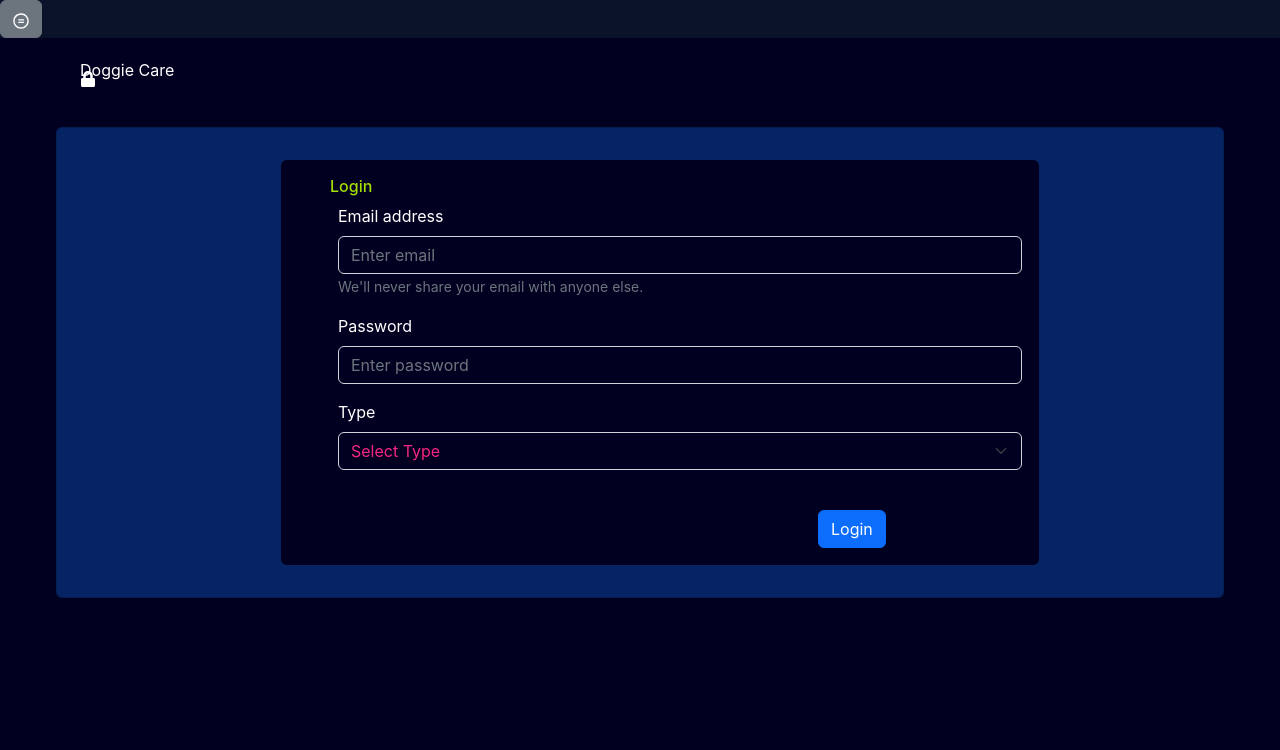
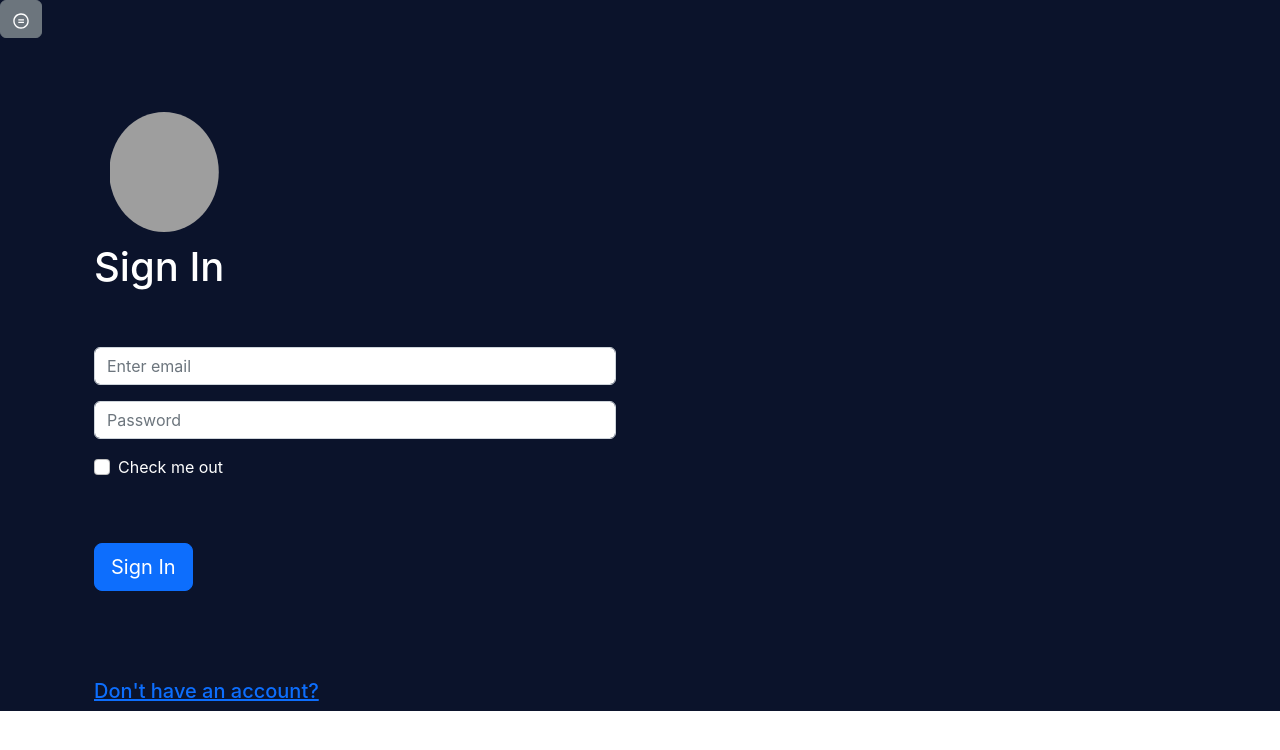
Before and after one commit to DhanukaDB/DoggieCareSSD, a React (Create React App) app in the folder frontend/: page /usersignin in a window 1280 px wide. Before the commit this address led to /login. Shown: the top 750 px of the page. Built offline with nearby package versions, Linux system fonts and the light colour scheme; grey boxes are pictures that could not be loaded.

Commit message:
Fix conflicts

```diff
--- a/frontend/src/App.js
+++ b/frontend/src/App.js
@@ -6,8 +6,8 @@ import SideBar from "./screen/SideBar"
 import { UpdateMedicinePage } from "./pages/medicinePages/updateMedicinePage"
 import Login from "./screen/Login"
 import AdminSignin from "./Sign/AdminSignin"
-import StudentSignup from "./Sign/StudentSignup"
-import StudentSignin from "./Sign/StudentSignin"
+import UserSignup from "./Sign/UserSignup"
+import UserSignin from "./Sign/UserSignin"
 import AddDog from "./pages/dogsPages/addDog"
 import AddHealthDetails from "./pages/dogsPages/addHealth"
 import ViewAll from "./pages/dogsPages/viewDogs"
@@ -38,8 +38,8 @@ function App() {
           {/* Publicly visible routes */}
           <Route exact path="/login" element={<Login />} />
           <Route exact path="/adminsignin" element={<AdminSignin />} />
-          <Route exact path="/studentsignup" element={<StudentSignup />} />
-          <Route exact path="/studentsignin" element={<StudentSignin />} />
+          <Route exact path="/usersignup" element={<UserSignup />} />
+          <Route exact path="/usersignin" element={<UserSignin />} />
           <Route exact path="/" element={<Home />} />
 
           {/* Protected routes */}
@@ -102,7 +102,7 @@ function App() {
           )}
 
           {/* Redirect to login for unauthorized users */}
-          {!token && <Route path="*" element={<Navigate to="/login" />} />}
+          {!token && <Route path="*" element={<Navigate to="/usersignin" />} />}
         </Routes>
       </BrowserRouter>
     </div>
```
Also changed, not shown: frontend/src/Sign/UserSignin.js (renamed from frontend/src/Sign/SuserSignin.js), frontend/src/Sign/UserSignup.js (renamed from frontend/src/Sign/SuserSignup.js).
